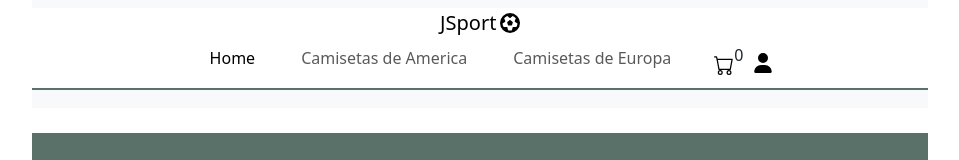
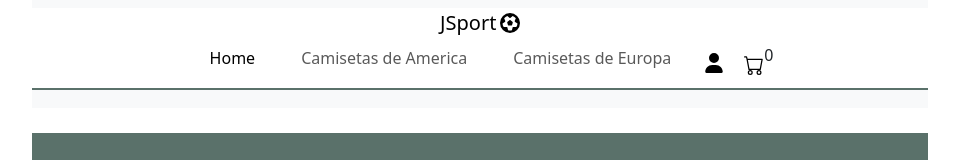
Before and after one commit to JulianSantanatoglia/JStore, a React (Vite) app: page / in a window 1280 px wide. Shown: the top 160 px of the page, without its empty margins (160-1119 px from the left). Built offline with nearby package versions, Linux system fonts and the light colour scheme; no server answers; the database is empty.

Commit message:
querys y todo terminado

```diff
--- a/src/components/NavBar/NavBar.jsx
+++ b/src/components/NavBar/NavBar.jsx
@@ -24,8 +24,8 @@ const NavBar = () => {
                             <NavLink to={`/camisetas/america`} className={({ isActive}) => isActive ? 'ActiveOption nav-link prop-link' : 'Option nav-link prop-link'}>Camisetas de America</NavLink>
                             <NavLink to={`/camisetas/europa`} className={({ isActive}) => isActive ? 'ActiveOption nav-link prop-link' : 'Option nav-link prop-link' }>Camisetas de Europa</NavLink>
                         </div>
+                        <LogoUser />
                         <CartWidget />
-                        <LogoUser />
                 </div>
                 </div>
             </nav>
```
